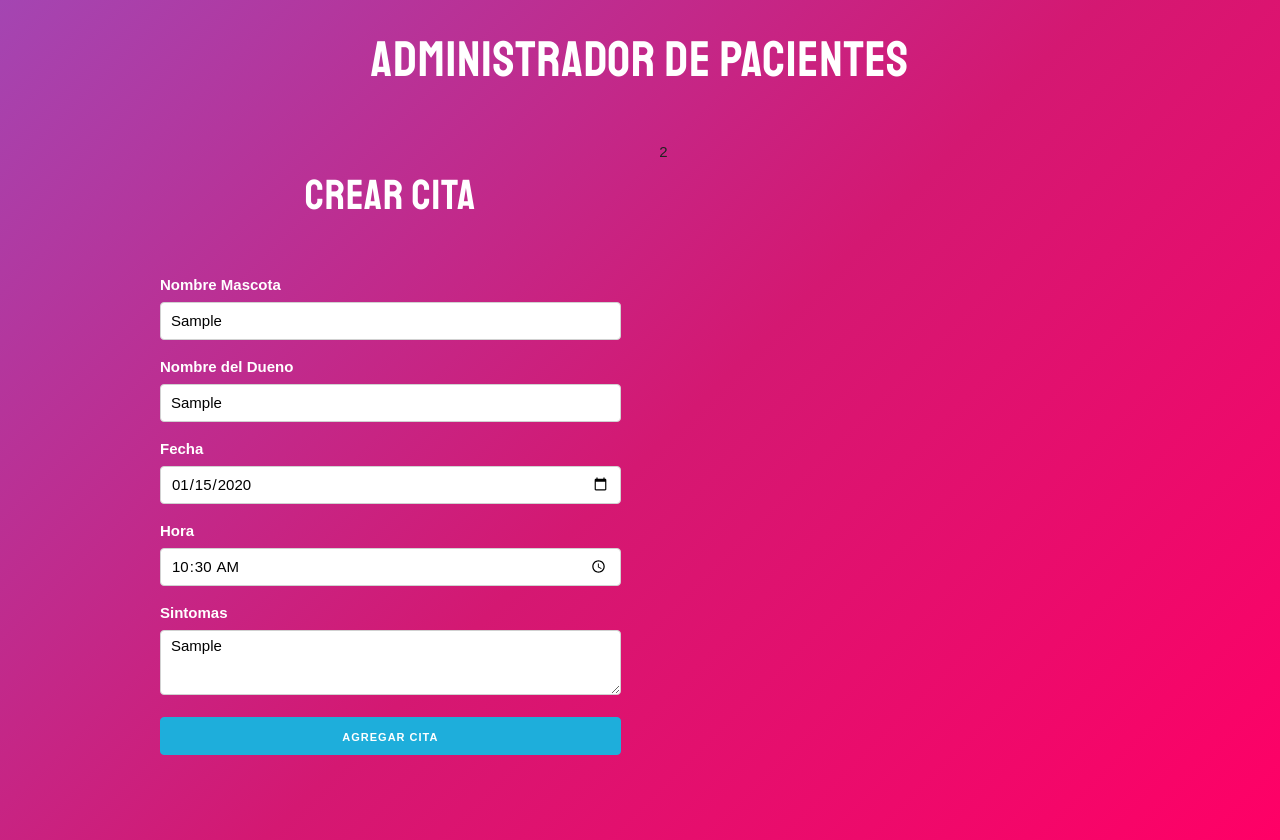
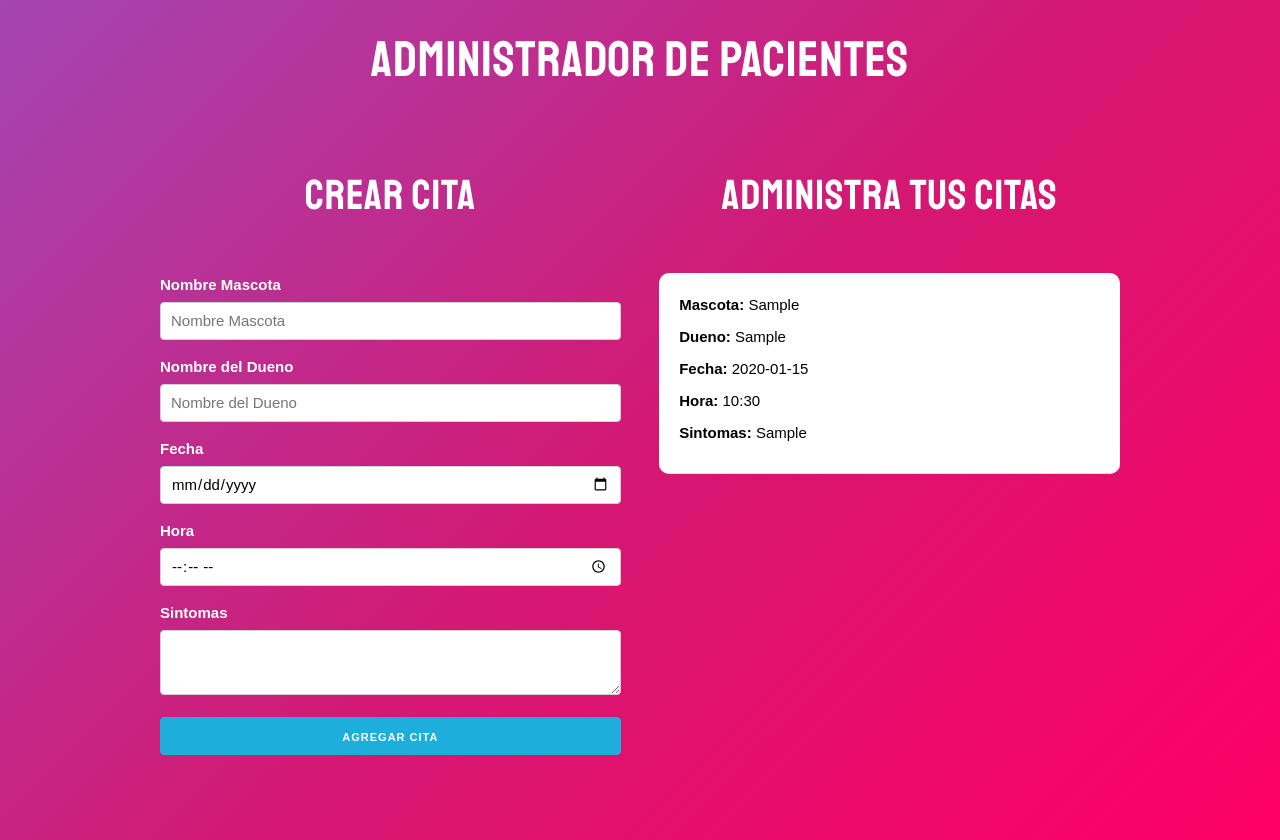
Before and after one commit to gnarracci/patiens-maager, a React (Create React App) app: page / in a window 1280 px wide. Both pictures are taken after typing "Sample", "Sample", "2020-01-15", "10:30", "Sample" into the empty fields and a click on the button "AGREGAR CITA". Built offline with nearby package versions, Linux system fonts and the light colour scheme.

Commit message:
Cita Component Set Up an iteration

```diff
--- a/src/App.js
+++ b/src/App.js
@@ -1,17 +1,35 @@
-import { Fragment } from 'react'
+import { Fragment, useState } from 'react'
 import Formulario from './components/Formulario';
+import Cita from './components/Cita';
 
 function App() {
+
+  // Arreglo de Citas
+  const [citas, guardarCitas] = useState([]);
+
+  // Funcion que tome las citas actuales y agregue la nueva
+  const crearCita = cita => {
+    guardarCitas([...citas, cita]);
+  }
+
   return (
     <Fragment>
       <h1>Administrador de Pacientes</h1>
       <div className="container">
         <div className="row">
           <div className="one-half column">
-            <Formulario />
+            <Formulario
+              crearCita={crearCita}
+            />
           </div>
           <div className="one-half column">
-            2
+            <h2>Administra tus Citas</h2>
+            {citas.map(cita => (
+              <Cita
+                key={cita.id}
+                cita={cita}
+              />
+            ))}
           </div>
         </div>
       </div>
--- /dev/null
+++ b/src/components/Cita.js
@@ -0,0 +1,13 @@
+import React from 'react'
+
+const Cita = ({cita}) => (
+    <div className='cita'>
+        <p>Mascota: <span>{cita.mascota}</span></p>
+        <p>Dueno: <span>{cita.propietario}</span></p>
+        <p>Fecha: <span>{cita.fecha}</span></p>
+        <p>Hora: <span>{cita.hora}</span></p>
+        <p>Sintomas: <span>{cita.sintomas}</span></p>
+    </div>
+)
+
+export default Cita;
--- a/src/components/Formulario.js
+++ b/src/components/Formulario.js
@@ -1,6 +1,7 @@
 import React, { Fragment, useState } from "react";
 import { v4 as uuid } from 'uuid';
-export default function Formulario() {
+
+export default function Formulario({crearCita}) {
   // Crear State de Citas
   const [cita, actualizarCita] = useState({
     mascota: "",
@@ -44,8 +45,16 @@
     cita.id = uuid();
 
     // Crear la cita
+    crearCita(cita);
 
     // Reiniciar el form
+    actualizarCita({
+      mascota: "",
+      propietario: "",
+      fecha: "",
+      hora: "",
+      sintomas: ""
+    })
   };
 
   return (
```
